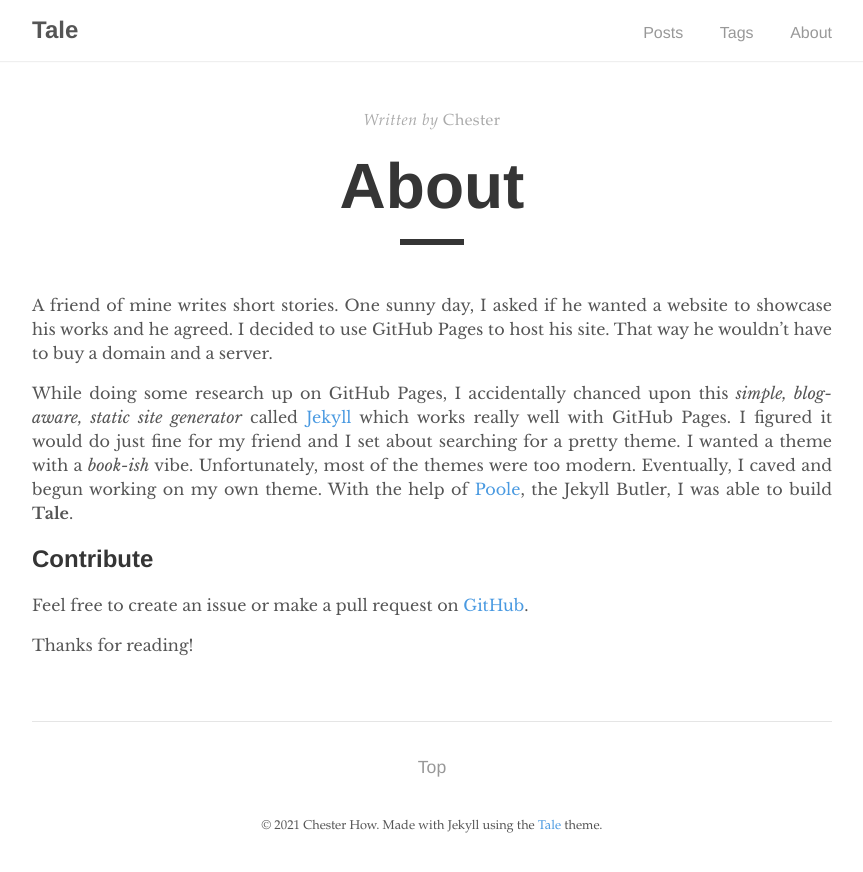
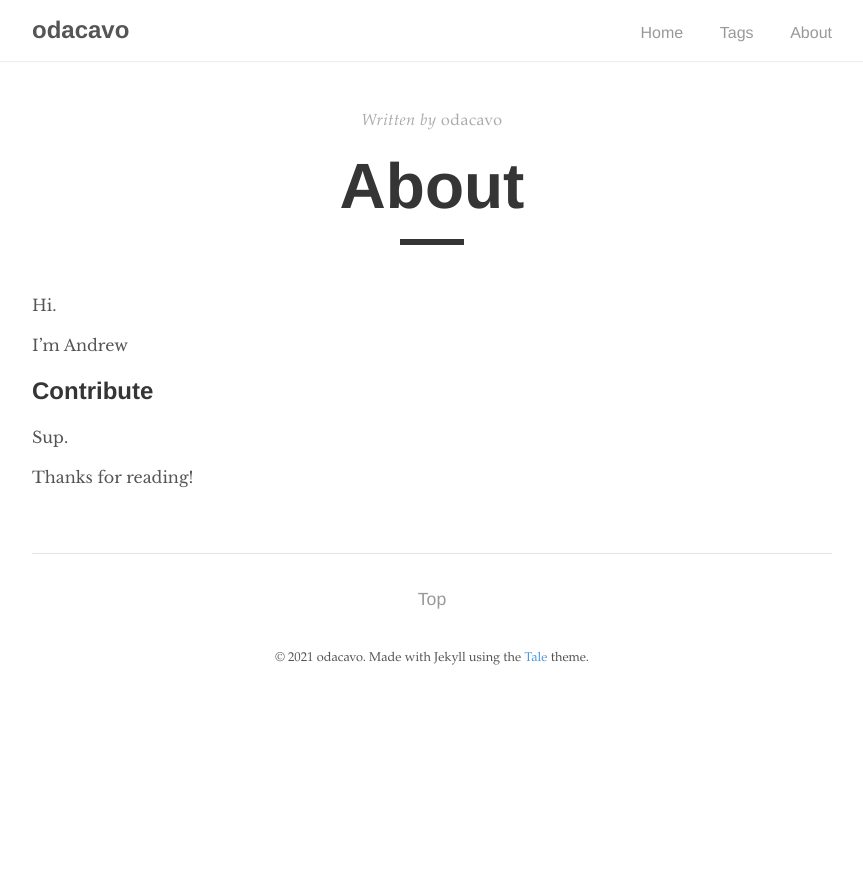
Before and after one commit to odacavo/blog, a Jekyll site: the page built from _pages/about.md, in a window 1280 px wide. Shown: the top 872 px of the page, without its empty margins (208-1071 px from the left). Built offline with Jekyll 4.4.1, drawn with Linux system fonts in a browser that asks for light colours.

Commit message:
tweaks to tale theme

```diff
--- a/_config.yml
+++ b/_config.yml
@@ -1,6 +1,6 @@
 # Site settings
-title:          Tale
-description:    "Minimal Jekyll theme for storytellers"
+title:          odacavo
+description:    "odacavo blog"
 url:            "https://test.com"
 
 # Google Analytics
@@ -8,9 +8,9 @@ google_analytics: UA—XXXXXXXX-X
 
 # Author
 author:
-  name:         Chester How
-  url:          https://chester.how
-  email:        chesterhow@gmail.com
+  name:         odacavo
+  url:          https://test.com
+  email:        odacavo404@gmail.com
 
 # Build settings
 markdown:       kramdown
--- a/_includes/navigation.html
+++ b/_includes/navigation.html
@@ -4,7 +4,7 @@
       <h2 class="nav-title">{{ site.title }}</h2>
     </a>
     <ul>
-      <li><a href="{{ site.baseurl }}/">Posts</a></li>
+      <li><a href="{{ site.baseurl }}/">Home</a></li>
       <li><a href="{{ '/tags' | prepend: site.baseurl }}">Tags</a></li>
       <li><a href="{{ '/about' | prepend: site.baseurl }}">About</a></li>
     </ul>
--- a/_pages/about.md
+++ b/_pages/about.md
@@ -1,15 +1,15 @@
 ---
 layout: post
 title: "About"
-author: "Chester"
+author: "odacavo"
 permalink: /about/
 ---
 
-A friend of mine writes short stories. One sunny day, I asked if he wanted a website to showcase his works and he agreed. I decided to use GitHub Pages to host his site. That way he wouldn't have to buy a domain and a server.
+Hi.
 
-While doing some research up on GitHub Pages, I accidentally chanced upon this _simple, blog-aware, static site generator_ called [Jekyll](https://jekyllrb.com/) which works really well with GitHub Pages. I figured it would do just fine for my friend and I set about searching for a pretty theme. I wanted a theme with a _book-ish_ vibe. Unfortunately, most of the themes were too modern. Eventually, I caved and begun working on my own theme. With the help of [Poole](https://github.com/poole/poole), the Jekyll Butler, I was able to build **Tale**.
+I'm Andrew
 
 ## Contribute
-Feel free to create an issue or make a pull request on [GitHub](https://github.com/chesterhow/tale).
+Sup.
 
 Thanks for reading!
```
Also changed, not shown: favicon.ico.
